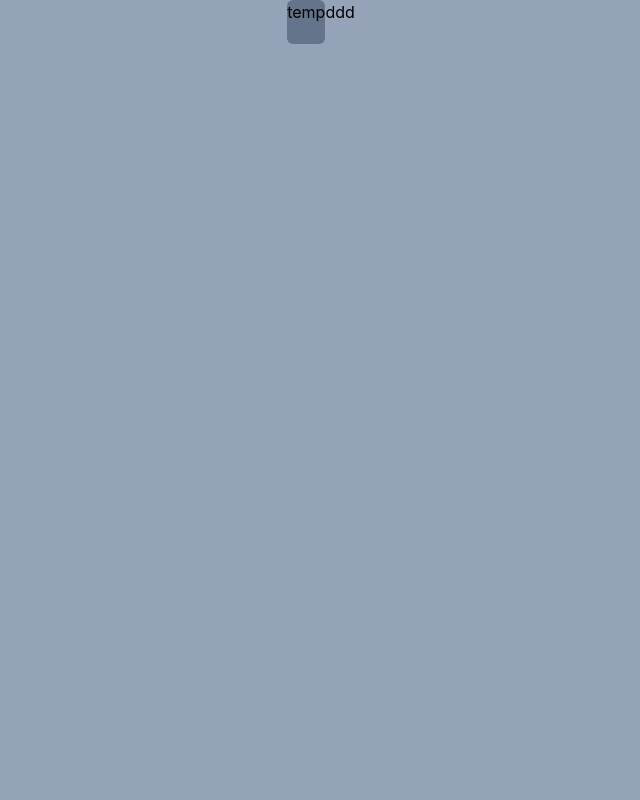
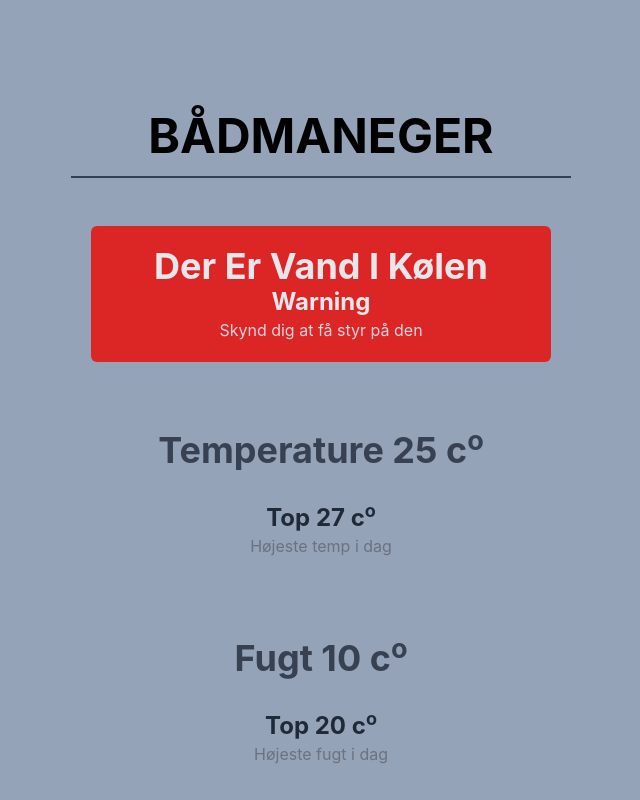
Before and after one commit to newmat123/MYBoat-Frontend, a React (Create React App) app: page / in a window 1280 px wide. Shown: the whole page, without its empty margins (319-959 px from the left). Built offline with nearby package versions, Linux system fonts and the light colour scheme; the HTML template or start-up script is replaced by a standard one.

Commit message:
simple app UI

```diff
--- a/src/App.tsx
+++ b/src/App.tsx
@@ -1,13 +1,64 @@
 import React from 'react';
-import logo from './logo.svg';
 
 function App() {
+
+    let currentTemp = 25;
+    let maxTemp = 27;
+
+    let currentHumidity = 10;
+    let maxHumidity = 20;
+
+    let waterInBilge = true;
+
     return (
-        <div className=" flex justify-center bg-slate-400 min-h-screen ">
-            <div className=" bg-slate-500 rounded-md h-11 ">
-                temp
+        <div className="flex justify-center bg-slate-400 min-h-screen">
+
+            <div className="mt-24 ">
+
+                <div className="border-b-2 border-slate-700 min-w-fit md:min-w-[500px] p-4 text-center">
+                    <h1 className="text-5xl font-bold">BÅDMANEGER</h1>
+                </div>
+
+                <div className="flex flex-col justify-center">
+
+                    {
+                        waterInBilge &&
+                        <div className="mt-12 text-center bg-red-600 rounded-md p-5 m-5">
+                            <h3 className="text-4xl font-bold text-gray-200">Der Er Vand I Kølen</h3>
+                            <div className="">
+                                <h1 className="text-2xl font-bold text-gray-200">Warning</h1>
+                                <span className="text-gray-300">Skynd dig at få styr på den</span>
+                            </div>
+                        </div>
+                    }
+
+
+                    <div className="mt-12 text-center">
+                        <h3 className="text-4xl font-bold text-gray-700">Temperature {currentTemp} c<sup>o</sup></h3>
+                        <div className="my-8">
+                            <h1 className="text-2xl font-bold text-gray-800">Top {maxTemp} c<sup>o</sup></h1>
+                            <span className="text-gray-500">Højeste temp i dag</span>
+                        </div>
+                        {/* <canvas>
+
+                        </canvas> */}
+                    </div>
+
+                    <div className="mt-12 text-center">
+                        <h3 className="text-4xl font-bold text-gray-700">Fugt {currentHumidity} c<sup>o</sup></h3>
+                        <div className="my-8">
+                            <h1 className="text-2xl font-bold text-gray-800">Top {maxHumidity} c<sup>o</sup></h1>
+                            <span className="text-gray-500">Højeste fugt i dag</span>
+                        </div>
+                        {/* <canvas>
+
+                        </canvas> */}
+                    </div>
+
+                </div>
+
             </div>
-            ddd
+
         </div>
     );
 }
```
